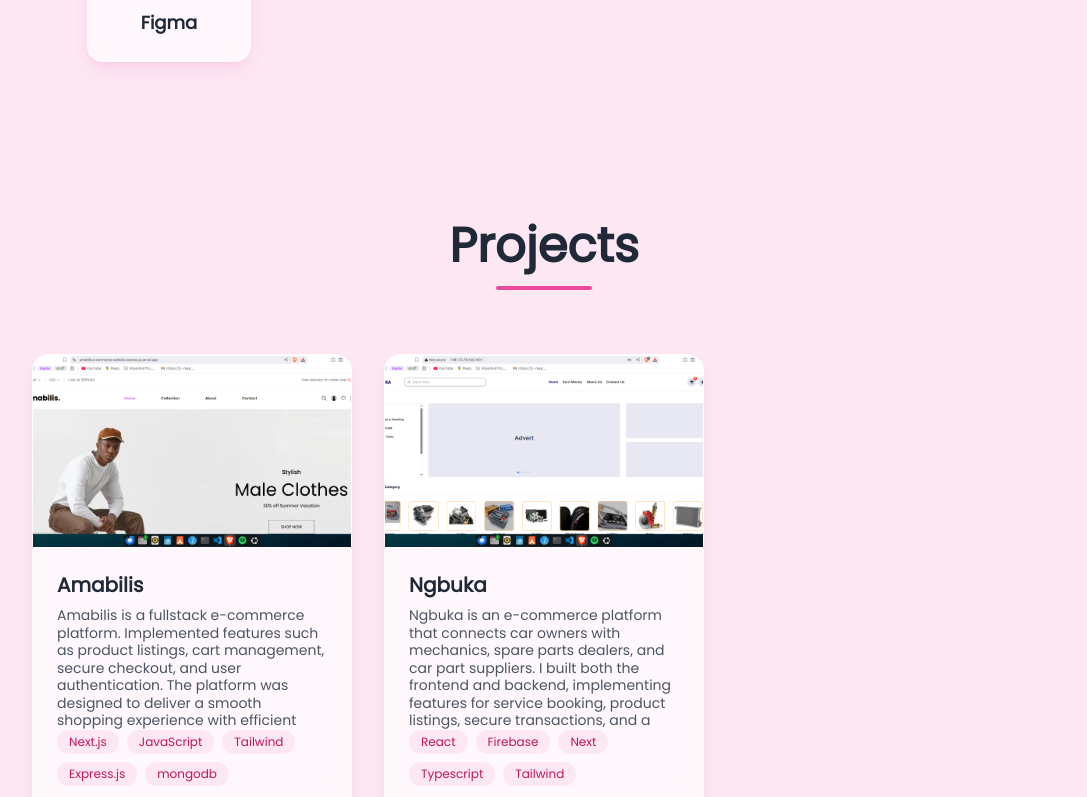
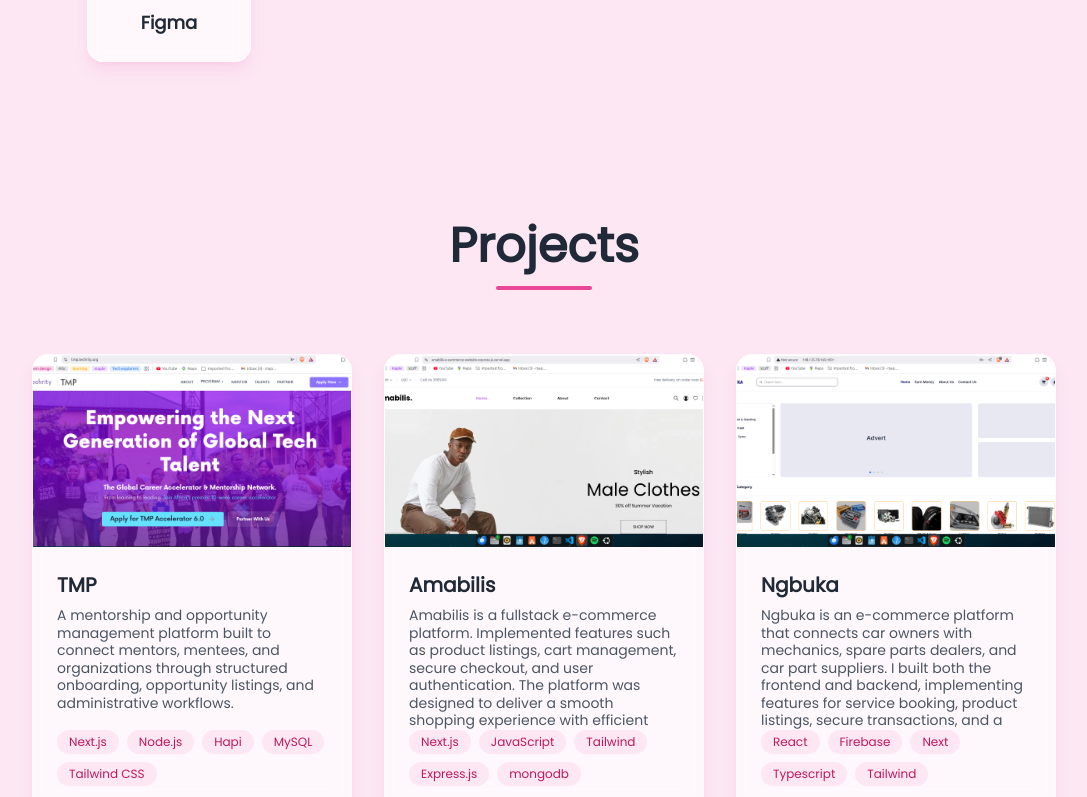
Before and after one commit to MabelSamuel/mabels-portfolio-website, a Next.js app: page / in a window 1280 px wide. Shown: the part 2000-2797 px from the top of the page, without its empty margins (96-1183 px from the left). Built offline with nearby package versions, Linux system fonts and the light colour scheme.

Commit message:
updated projects and work experience

```diff
--- a/src/app/_components/ProjectSection.tsx
+++ b/src/app/_components/ProjectSection.tsx
@@ -5,6 +5,14 @@ import Image from "next/image";
 import { FiGithub } from "react-icons/fi";
 
 const projects = [
+  {
+    title: "TMP",
+    description:
+      "A mentorship and opportunity management platform built to connect mentors, mentees, and organizations through structured onboarding, opportunity listings, and administrative workflows.",
+    live: "https://tmp.techrity.org",
+    tech: ["Next.js", "Node.js", "Hapi", "MySQL", "Tailwind CSS"],
+    image: "/tmp.png",
+  },
   {
     title: "Amabilis",
     description:
@@ -24,7 +32,6 @@ const projects = [
     github: "#",
     live: "http://148.135.78.165:4001/",
   },
-  ,
 ];
 export default function ProjectSection() {
   const { theme } = useThemeStore();
--- a/src/app/_components/WorkExperienceSection.tsx
+++ b/src/app/_components/WorkExperienceSection.tsx
@@ -16,7 +16,7 @@ export default function WorkExperienceSection() {
               theme === "dark" ? "text-white" : "text-gray-800"
             }`}
           >
-            Work Experience
+            Experience
           </h2>
           <div className="w-24 h-1 bg-pink-500 mx-auto rounded-full"></div>
         </div>
@@ -29,7 +29,7 @@ export default function WorkExperienceSection() {
             >
               <Card
                 className={`backdrop-blur-md border p-8 transition-all duration-500 ${
-                  theme == 'dark'
+                  theme == "dark"
                     ? "bg-white/10 border-white/20 shadow-lg shadow-pink-500/20 hover:bg-white/15"
                     : "bg-white/70 border-white/40 shadow-lg shadow-pink-300/30 hover:bg-white/50"
                 }`}
@@ -40,13 +40,13 @@ export default function WorkExperienceSection() {
                   </h3>
                   <div
                     className={`text-lg mb-4 ${
-                      theme == 'dark' ? "text-white/90" : "text-gray-700"
+                      theme == "dark" ? "text-white/90" : "text-gray-700"
                     }`}
                   >
                     <span className="font-semibold">{job.company}</span>
                     <span
                       className={`ml-3 italic ${
-                        theme == 'dark' ? "text-white/70" : "text-gray-600"
+                        theme == "dark" ? "text-white/70" : "text-gray-600"
                       }`}
                     >
                       {job.duration}
@@ -54,7 +54,7 @@ export default function WorkExperienceSection() {
                   </div>
                   <p
                     className={`text-base leading-relaxed mb-4 ${
-                      theme == 'dark' ? "text-white/80" : "text-gray-600"
+                      theme == "dark" ? "text-white/80" : "text-gray-600"
                     }`}
                   >
                     {job.description}
@@ -62,7 +62,7 @@ export default function WorkExperienceSection() {
                   {job.achievements && (
                     <ul
                       className={`text-base space-y-2 pl-5 ${
-                        theme == 'dark' ? "text-white/80" : "text-gray-600"
+                        theme == "dark" ? "text-white/80" : "text-gray-600"
                       }`}
                     >
                       {job.achievements.map((achievement, idx) => (
--- a/src/app/_lib/experience.ts
+++ b/src/app/_lib/experience.ts
@@ -27,6 +27,22 @@ export const workExperience = [
       "Reduced production issues by 40% through proactive QA cycles and detailed bug reporting.",
       "Validated backend API responses, UI flows, and performance metrics to ensure consistency across multiple environments.",
       "Maintained clear documentation for QA processes, test cases, and release sign-offs.",
+    ],
+  },
+  {
+    title: "Fullstack Engineer (Volunteer)",
+    company: "Techrity",
+    year: "2026",
+    duration: "Jan 2026 - Present",
+    description:
+      "Contributed to the development and deployment of scalable web applications while collaborating with cross-functional teams.",
+    achievements: [
+      "Designed and implemented backend architecture for the mentorship platform, including scalable public and admin API endpoints.",
+      "Developed and integrated RESTful APIs for mentorship applications, partnerships, and administrative workflows, improving system maintainability and data flow efficiency.",
+      "Collaborated across frontend and backend teams to integrate core platform features and ensure seamless communication between services.",
+      "Led integration and deployment support for the Techrity Mentorship Program platform, identifying and resolving production-level validation and configuration issues.",
+      "Redesigned and optimized the Opportunity Board interface to improve usability, responsiveness, and user engagement.",
+      "Diagnosed and resolved backend bugs affecting application workflows, improving platform stability and reducing user-facing errors.",
     ],
   },
   {
```
Also changed, not shown: public/tmp.png (added).
